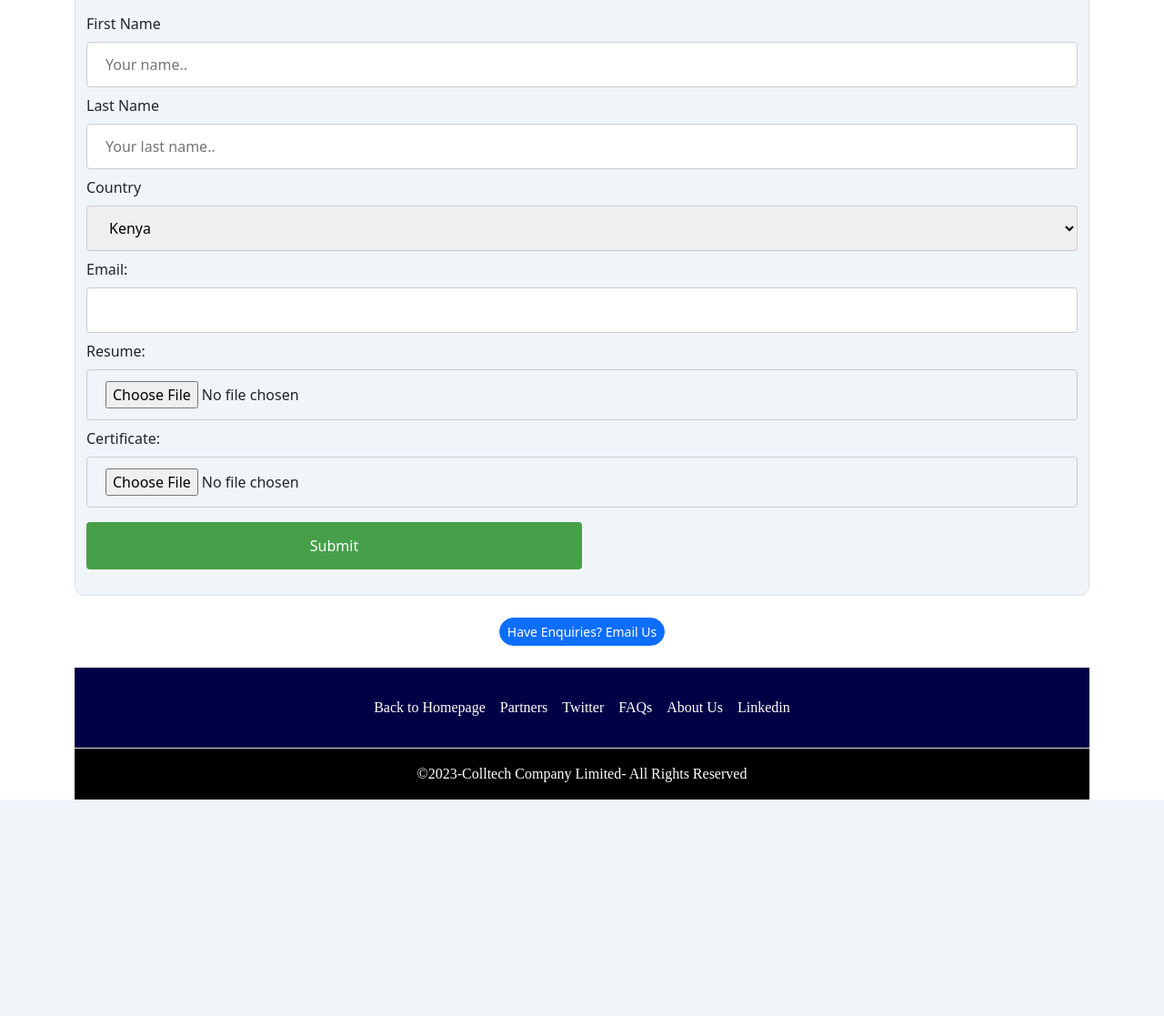
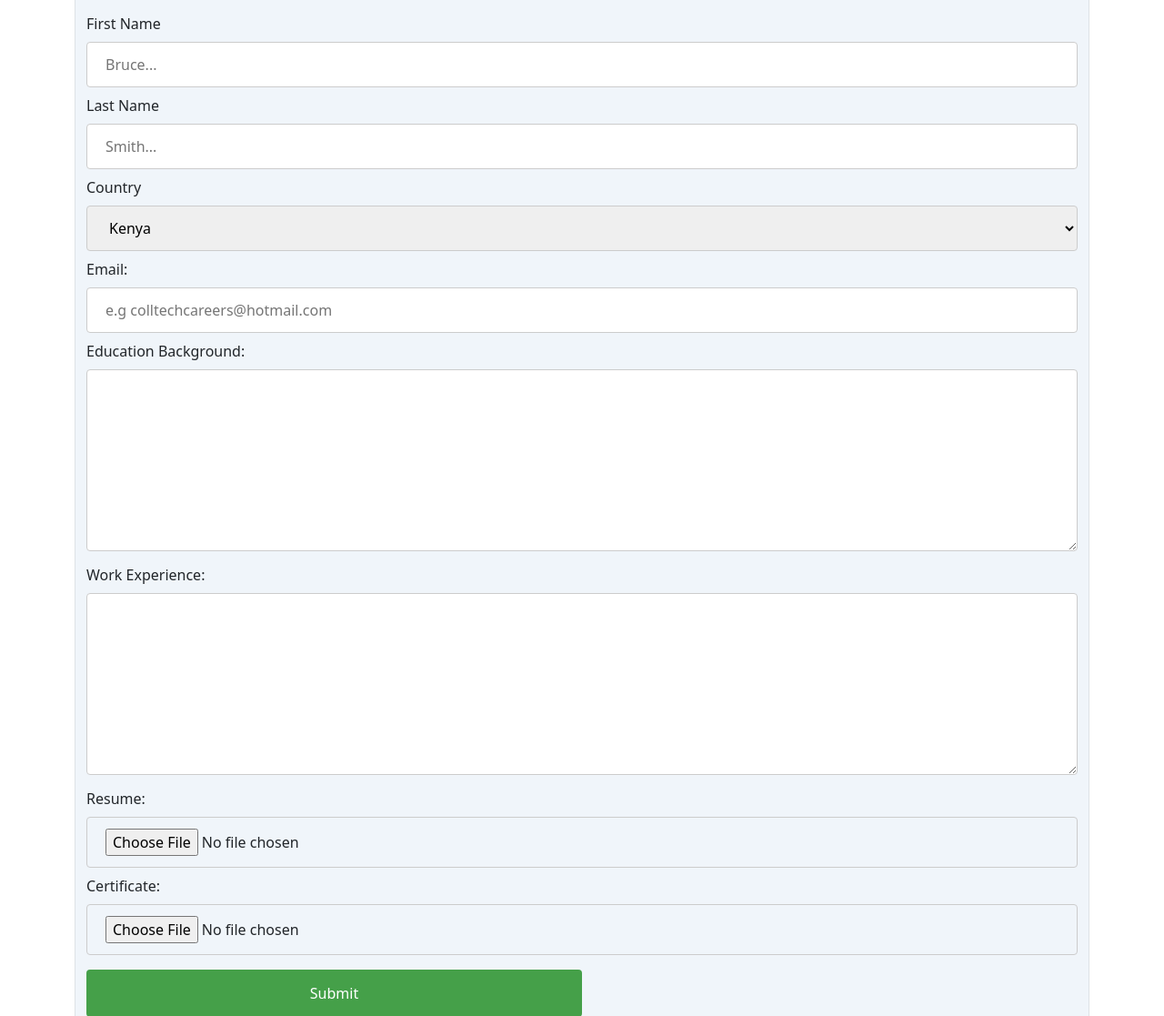
Before and after one commit to Collincehals/Colltech-Careers, a Flask app: template templates/applicform.html in a window 1280 px wide. Shown: the part 151-1268 px from the top of the page at 91% size. Before the commit the page ends 1030 px from the top, so only its background shows below. Run offline with Flask 3, Linux system fonts and the light colour scheme; the template is opened without the code that fills it, so the values that code supplies are empty.

Commit message:
db connection with applied posts

```diff
--- a/app.py
+++ b/app.py
@@ -1,5 +1,5 @@
-from flask import Flask, render_template, request
-from database import load_jobs_from_db, load_job_from_db
+from flask import Flask, render_template, request,jsonify
+from database import load_jobs_from_db, load_job_from_db, add_application_to_db
 app = Flask(__name__)
 
 #Routes here#
@@ -14,7 +14,6 @@ def list_jobs():
   return render_template('open_positions.html',
                          jobs=jobs)
 
-
 @app.route("/job/<id>")
 def show_job(id):
   job = load_job_from_db(id)
@@ -23,40 +22,17 @@ def show_job(id):
   return render_template('jobpage.html',
                          job=job)
 
-
 @app.route('/about/')
 def about():
     return render_template('about.html')
-
-
-@app.route('/faqs')
-def faqs():
-    return render_template('faqs.html')
-
-@app.route('/form/<id>')
-def fill_form(id):
-  job=load_job_from_db(id)
-  return render_template('applicform.html',
-                         job=job)
-
 
 @app.route('/portfolio')
 def portfolio():
     return render_template('portfolio.html')
 
-
-@app.route('/submit', methods=['POST'])
-def submit_form():
-    first_name = request.form.get('fname')
-    last_name = request.form.get('lastname')
-    country = request.form.get('country')
-    email = request.form.get('email')
-    resume = request.files.get('resume')
-    certificate = request.files.get('certificate')
-
-    return 'Form submitted successfully'
-
-
+@app.route('/faqs')
+def faqs():
+    return render_template('faqs.html')
 
 @app.route('/login')
 def login():
@@ -66,6 +42,26 @@ def login():
 def signup():
   return render_template('signup.html')
 
+@app.route('/form/<id>')
+def fill_form(id):
+  job=load_job_from_db(id)
+  return render_template('applicform.html',
+                         job=job)
+
+
+@app.route("/form/<id>/submit",methods=["POST"])
+def submit_form(id):
+  job= load_job_from_db(id)
+  data= request.form
+  add_application_to_db(job['id'], data)
+  return render_template('submitted.html',
+                         application=data,
+                        job=job)
+  return render_template('applicsuccess.html')
+
+
+
+
 
 if __name__ == '__main__':
     app.run(host='0.0.0.0', debug=True)
--- a/templates/applicform.html
+++ b/templates/applicform.html
@@ -26,6 +26,18 @@
   border-radius: 4px;
   box-sizing: border-box;
 }
+
+  textarea {
+  width: 100%;
+  padding: 12px 20px;
+  margin: 8px 0;
+  display: inline-block;
+  border: 1px solid #ccc;
+  border-radius: 4px;
+  box-sizing: border-box;
+  height: 200px;
+}
+
   input[type=file] {
   width: 100%;
   padding: 12px 20px;
@@ -59,12 +71,12 @@ input[type=submit]:hover {
     <div class="container border" style="background-color: rgb(240, 245, 250); border-radius: 10px; margin-bottom: 20px;margin-top:20px;">
   <h1  style="color:rgb(100,50,20); margin-top: 20px; margin-bottom:15px; font-size: 20px; text-align:center"><b>Apply for {{job['title']}} Position</b></h1>
 
-<form action="https://colltech-careers--collincehals.repl.co/submit" method="post">
+<form action="/form/{{job['id']}}/submit" method='post'>
     <label for="fname">First Name</label>
-    <input type="text" id="fname" name="firstname" placeholder="Your name.." required>
+    <input type="text" id="fname" name="firstname" placeholder="Bruce... " required>
 
     <label for="lname">Last Name</label>
-    <input type="text" id="lname" name="lastname" placeholder="Your last name.." required>
+    <input type="text" id="lname" name="lastname" placeholder="Smith..." required>
 
     <label for="country">Country</label>
     <select id="country" name="country">
@@ -75,14 +87,20 @@ input[type=submit]:hover {
       <option value="rwanda">Rwanda</option>
     </select>
         <label for="email">Email:</label>
-        <input type="email" id="email" name="email" required>
+        <input type="email" id="email" name="email" placeholder="e.g colltechcareers@hotmail.com" required>
+
+        <label for="education"> Education Background: </label>
+        <textarea name="education"></textarea>
+
+        <label for="experience">Work Experience: </label>
+        <textarea name="experience"></textarea>
 
         <label for="resume">Resume:</label>
         <input type="file" id="resume" name="resume" required>
 
         <label for="certificate">Certificate:</label>
         <input type="file" id="certificate" name="certificate" required>
-  <div style="padding-bottom:20px;"><input  type="submit" value="Submit">
+  <div style="padding-bottom:20px;"><input  type="submit">
   </div>
 
   </form>
```
Also changed, not shown: database.py (+14 -0 lines), templates/about.html (+8 -13 lines), templates/submitted.html (+50 -0 lines).
